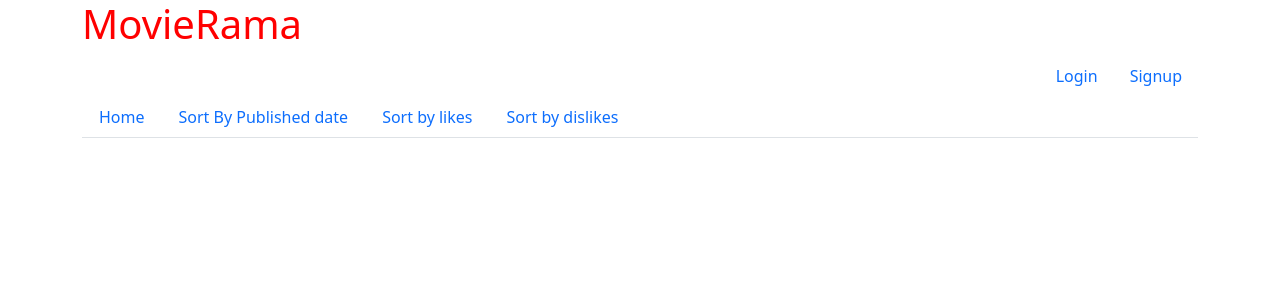
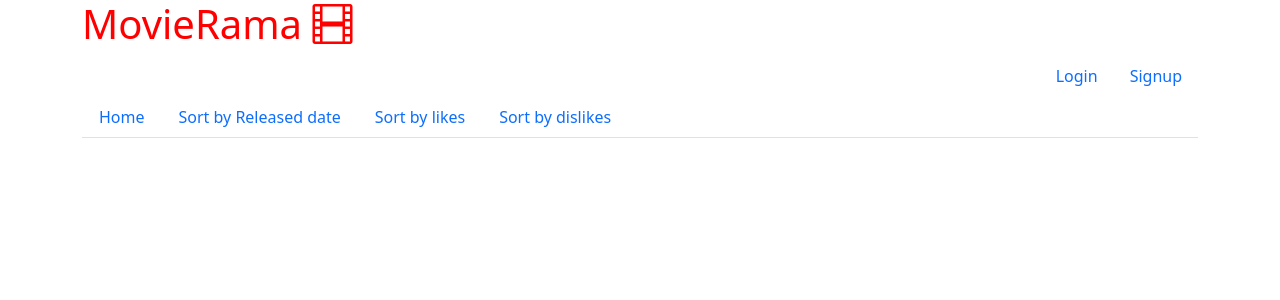
Before and after one commit to iplitharas/movierama, a Django app: template templates/movies/home.html in a window 1280 px wide. Shown: the top 300 px of the page. Run offline with Django 4.2, Linux system fonts and the light colour scheme; the template is opened without the code that fills it, so the values that code supplies are empty.

Commit message:
refactor home page

```diff
--- a/templates/movies/home.html
+++ b/templates/movies/home.html
@@ -1,8 +1,8 @@
 {% extends 'movies/base.html' %}
-{% block title %} Home {% endblock title %}
+{% block title %}home{% endblock title %}
 
 {% block content %}
-<h1>MovieRama</h1>
+<h1>MovieRama <i class="bi bi-film"></i></h1>
 
 {% include 'movies/nav-login-logout.html' %}
 {% include 'movies/nav-bar.html' %}
--- a/templates/movies/nav-bar.html
+++ b/templates/movies/nav-bar.html
@@ -3,7 +3,7 @@
           <a class="nav-link" href="{% url 'home' %}">Home</a>
     </li>
   <li class="nav-item">
-  <a class="nav-link" href="{% url 'home' %}?filter=published_date">Sort By Published date</a>
+  <a class="nav-link" href="{% url 'home' %}?filter=released_date">Sort by Released date</a>
   </li>
   <li class="nav-item">
     <a class="nav-link" href="{% url 'home' %}?filter=likes">Sort by likes</a>
--- a/web_app/views.py
+++ b/web_app/views.py
@@ -50,7 +50,7 @@ class HomePageView(generic.ListView):
         if self.request.GET.get("filter") == "date":
             movies = self.queryset.all().order_by("created_date")
 
-        if self.request.GET.get("filter") == "published_date":
+        if self.request.GET.get("filter") == "released_date":
             movies = self.queryset.by_published_date()
 
         if self.request.GET.get("filter") == "likes":
```
